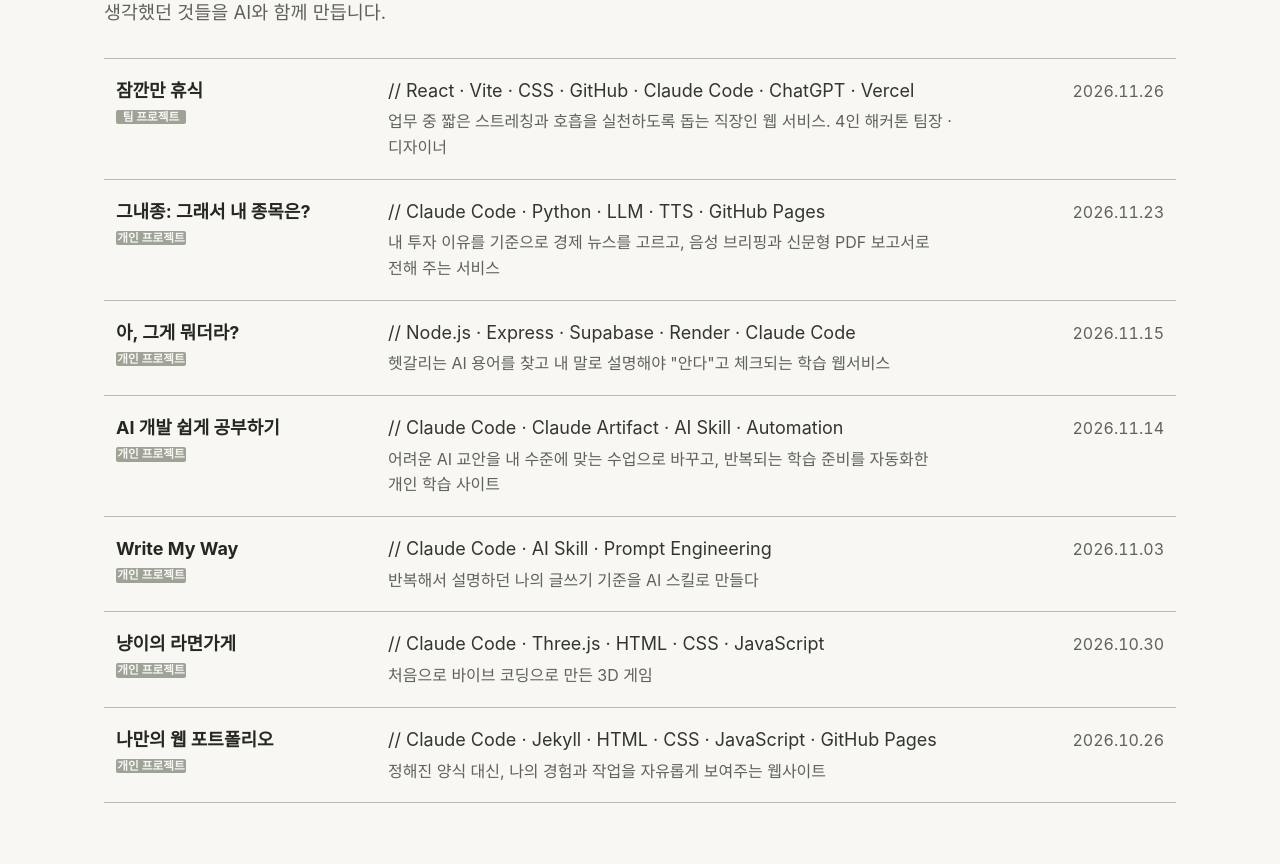
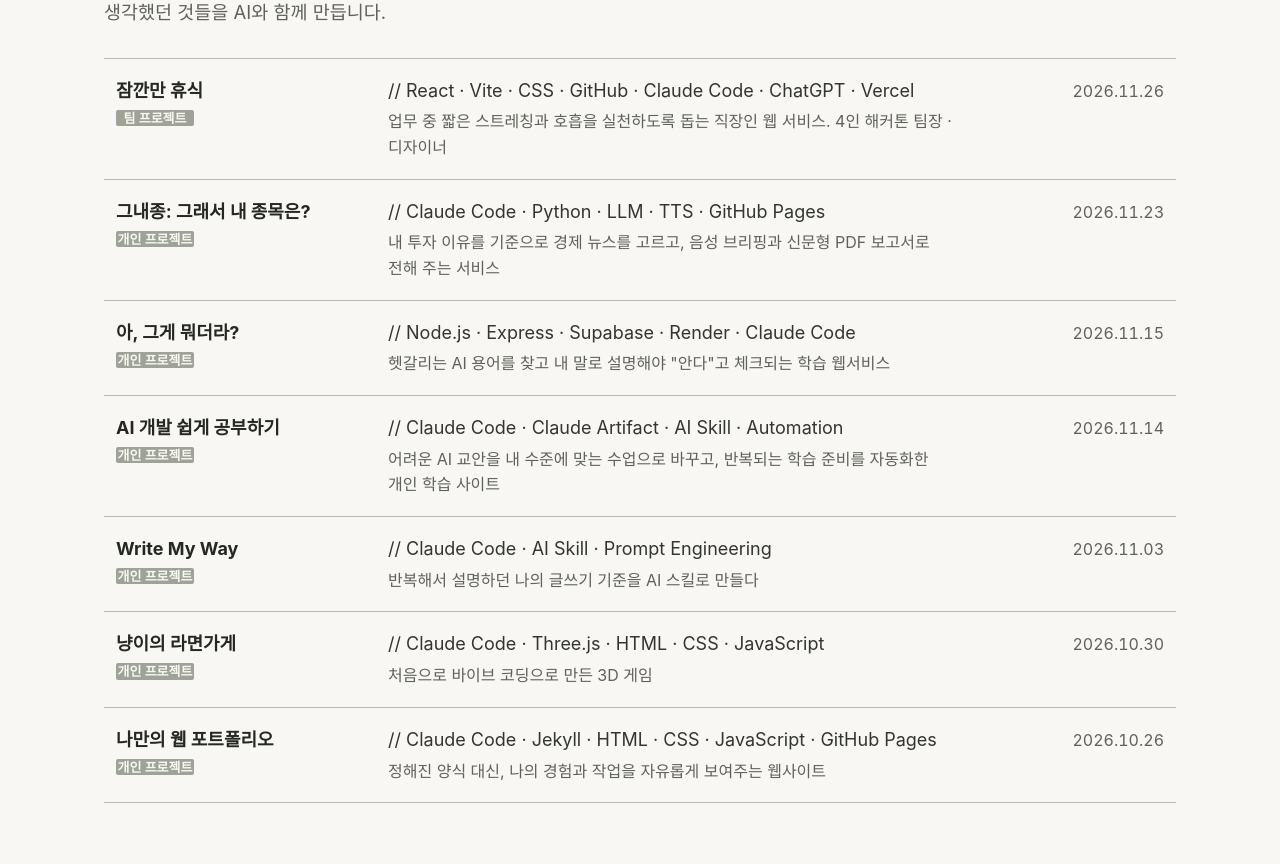
Before and after one commit to k-im-rose/k-im-rose.github.io, a Jekyll site: the page built from ai-lab.html, in a window 1280 px wide and 1239 px high. Shown: the part 185-1049 px from the top of the window. Built offline with Jekyll 4.4.1, drawn with Linux system fonts in a browser that asks for light colours; some web fonts are replaced.

Commit message:
AI 작업실 목록의 개인·팀 프로젝트 띠를 10% 키움
Co-Authored-By: Claude Opus 5.5 <noreply@anthropic.com>

```diff
--- a/assets/css/cv.css
+++ b/assets/css/cv.css
@@ -427,7 +427,7 @@ html { scroll-padding-top: 84px; }
 .row .yr a:hover { border-bottom-color: var(--ink); }
 .work-row small { display: block; margin-top: 4px; font-size: 16px; color: var(--soft); }
 a.work-row:hover small { color: #fff; }
-.work-row .kind { display: block; width: 70px; margin-top: 6px; font-size: 11.7px; font-weight: 600; line-height: 1.25; text-align: center; background: var(--sage-light); color: var(--paper); border-radius: 2px; }
+.work-row .kind { display: block; width: 78px; margin-top: 6px; font-size: 13px; font-weight: 600; line-height: 1.25; text-align: center; background: var(--sage-light); color: var(--paper); border-radius: 2px; }
 #help .row > span, #works .row > span { line-height: 1.6; }
 @media (max-width: 720px) { .row { grid-template-columns: 1fr; row-gap: 4px; } .row .yr { text-align: left; } }
 
```
